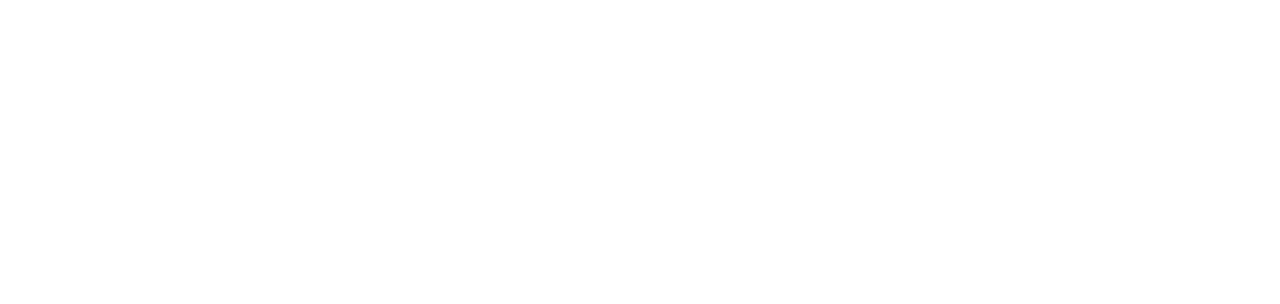
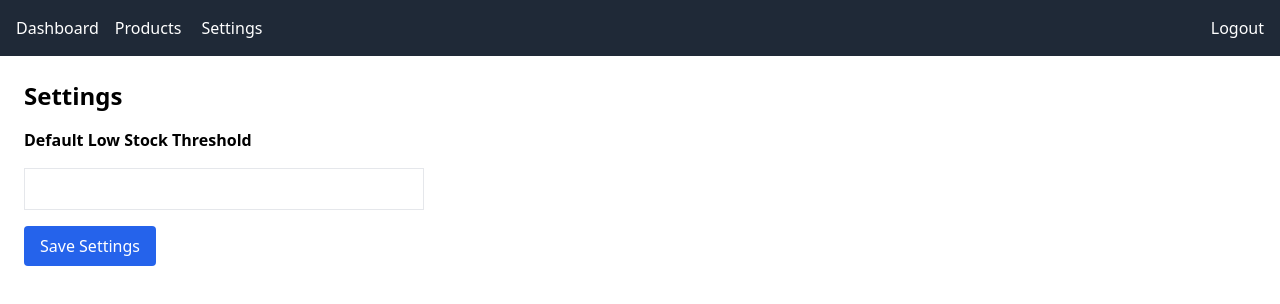
Before and after one commit to ansh-2004/StockFlow_MVP, a React app in the folder frontend/: page /settings in a window 1280 px wide. Before the commit this address had no page. Shown: the top 304 px of the page. Built offline with nearby package versions, Linux system fonts and the light colour scheme; no server answers; sample sign-in values are in the browser's storage; the HTML template or start-up script is replaced by a standard one.

Commit message:
product page and settings page

```diff
--- a/frontend/src/App.jsx
+++ b/frontend/src/App.jsx
@@ -4,10 +4,11 @@
 import Login from './pages/Login'
 import Signup from './pages/Signup'
 import Dashboard from './pages/Dashboard'
-// import Products from './pages/Products'
-// import ProductsForm from './pages/ProductForm'
-// import Settings from './pages/Settings'
+import Products from './pages/Products'
+import ProductsForm from './pages/ProductForm'
+import Settings from './pages/Settings'
 
+import ProtectedRoute from "./components/ProtectedRoute";
 
 function App() {
 
@@ -17,11 +18,13 @@
       <Routes>
         <Route path='/login' element={<Login/>}></Route>
         <Route path='/signup' element={<Signup/>}></Route>
-        <Route path='/' element={<Dashboard/>}></Route>
-        {/* <Route path='/products' element={<Products/>}></Route>
-        <Route path='/Products/new' element={<ProductsForm/>}></Route>
-        <Route path='/Products/edit/:id' element={<ProductsForm/>}></Route>
-        <Route path='/settings' element={<Settings/>}></Route> */}
+
+        <Route path='/' element={<ProtectedRoute><Dashboard/></ProtectedRoute>}></Route>
+        <Route path='/products' element={<ProtectedRoute><Products/></ProtectedRoute>}></Route>
+
+        <Route path='/Products/new' element={<ProtectedRoute><ProductsForm/></ProtectedRoute>}></Route>
+        <Route path='/Products/edit/:id' element={<ProtectedRoute><ProductsForm/></ProtectedRoute>}></Route>
+        <Route path='/settings' element={<ProtectedRoute><Settings/></ProtectedRoute>}></Route>
       </Routes>
 
     </BrowserRouter>
--- /dev/null
+++ b/frontend/src/components/ProtectedRoute.jsx
@@ -0,0 +1,12 @@
+import { Navigate } from "react-router-dom";
+
+export default function ProtectedRoute({children}){
+
+  const token = localStorage.getItem("token");
+
+  if(!token){
+    return <Navigate to="/login" />
+  }
+
+  return children;
+}
--- a/frontend/src/pages/Settings.jsx
+++ b/frontend/src/pages/Settings.jsx
@@ -0,0 +1,78 @@
+import { useEffect, useState } from "react";
+import API from "../api/api";
+import Navbar from "../components/Navbar";
+
+export default function Settings(){
+
+  const [threshold,setThreshold] = useState("");
+
+  useEffect(()=>{
+    fetchSettings();
+  },[]);
+
+  const fetchSettings = async ()=>{
+    try{
+      const res = await API.get("/settings");
+      setThreshold(res.data.defaultLowStockThreshold);
+    }catch(err){
+      console.log(err);
+    }
+  };
+
+  const handleSubmit = async(e)=>{
+    e.preventDefault();
+
+    try{
+
+      await API.put("/settings",{
+        defaultLowStockThreshold:Number(threshold)
+      });
+
+      alert("Settings updated");
+
+    }catch(err){
+      alert("Update failed");
+    }
+  };
+
+  return(
+
+    <div>
+
+      <Navbar/>
+
+      <div className="p-6 max-w-md">
+
+        <h1 className="text-2xl font-bold mb-4">
+          Settings
+        </h1>
+
+        <form
+        onSubmit={handleSubmit}
+        className="space-y-4"
+        >
+
+          <label className="block font-semibold">
+            Default Low Stock Threshold
+          </label>
+
+          <input
+          type="number"
+          className="border p-2 w-full"
+          value={threshold}
+          onChange={(e)=>setThreshold(e.target.value)}
+          />
+
+          <button
+          className="bg-blue-600 text-white px-4 py-2 rounded"
+          >
+            Save Settings
+          </button>
+
+        </form>
+
+      </div>
+
+    </div>
+  );
+}
```
